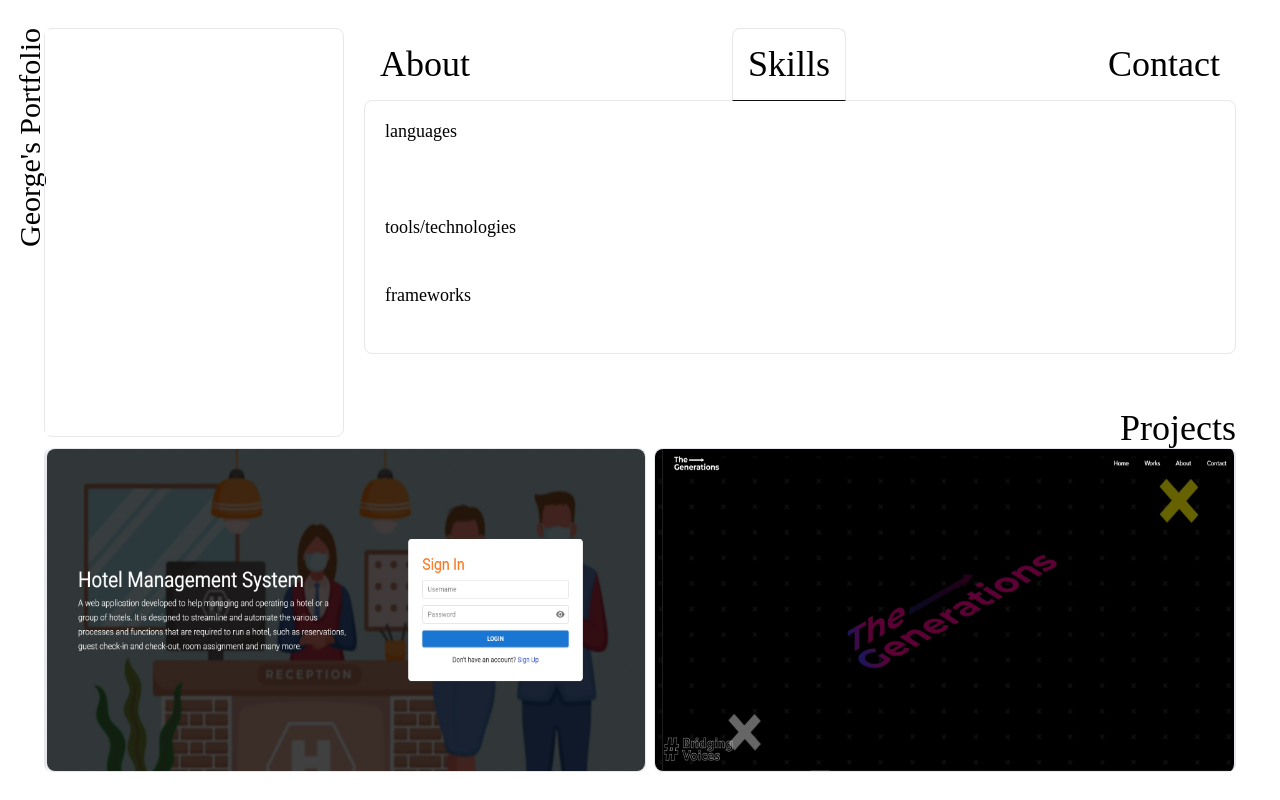
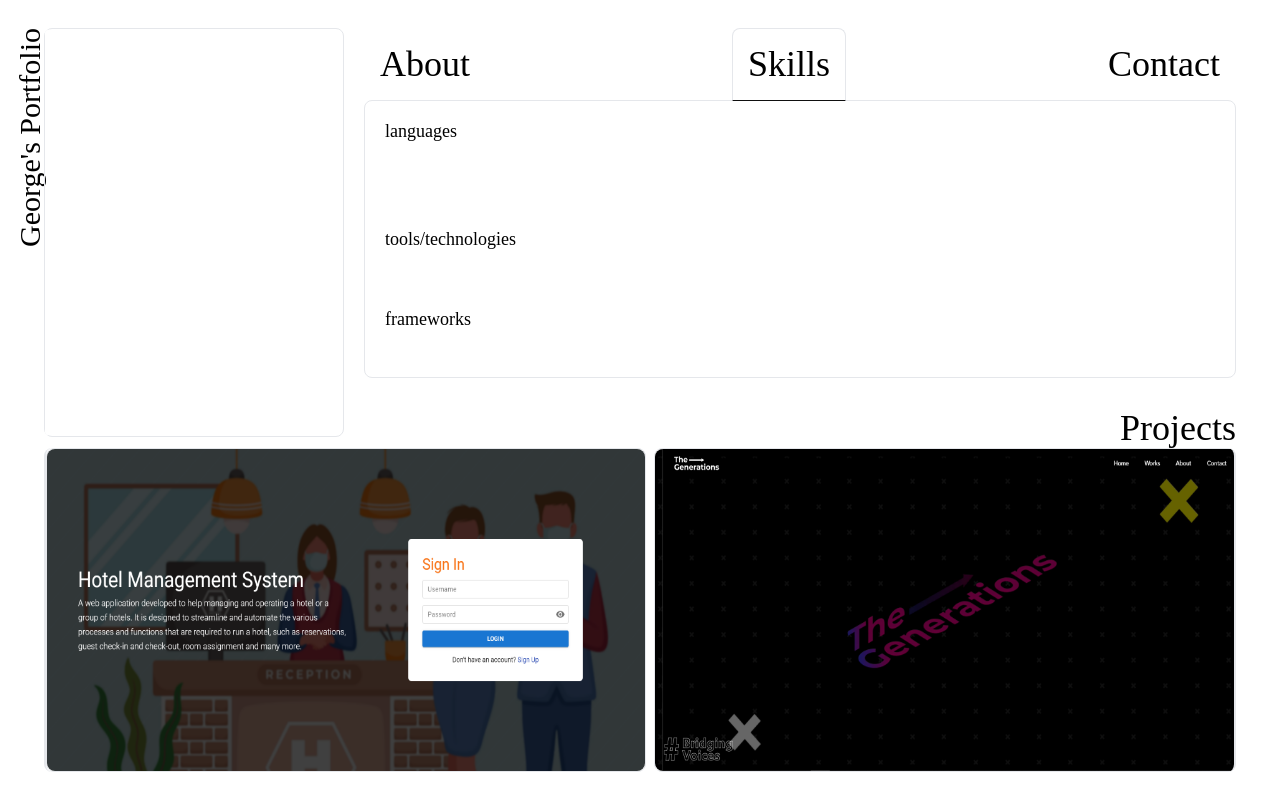
Before and after one commit to drfrank66613/personal-portfolio-website, a Next.js app: page /skills in a window 1280 px wide. Built offline with nearby package versions, Linux system fonts and the light colour scheme; a web font is replaced by a local one.

Commit message:
Update SkillsContent.tsx
apply more responsive design

```diff
--- a/components/SkillsContent.tsx
+++ b/components/SkillsContent.tsx
@@ -39,7 +39,7 @@ const SkillsContent = () => {
     <>
       <motion.div
         variants={contentVariants}
-        className="flex flex-col space-y-3"
+        className="flex flex-col space-y-3 xl:space-y-6"
       >
         {skills.map(({ category, list }) => (
           <div key={category}>
```
